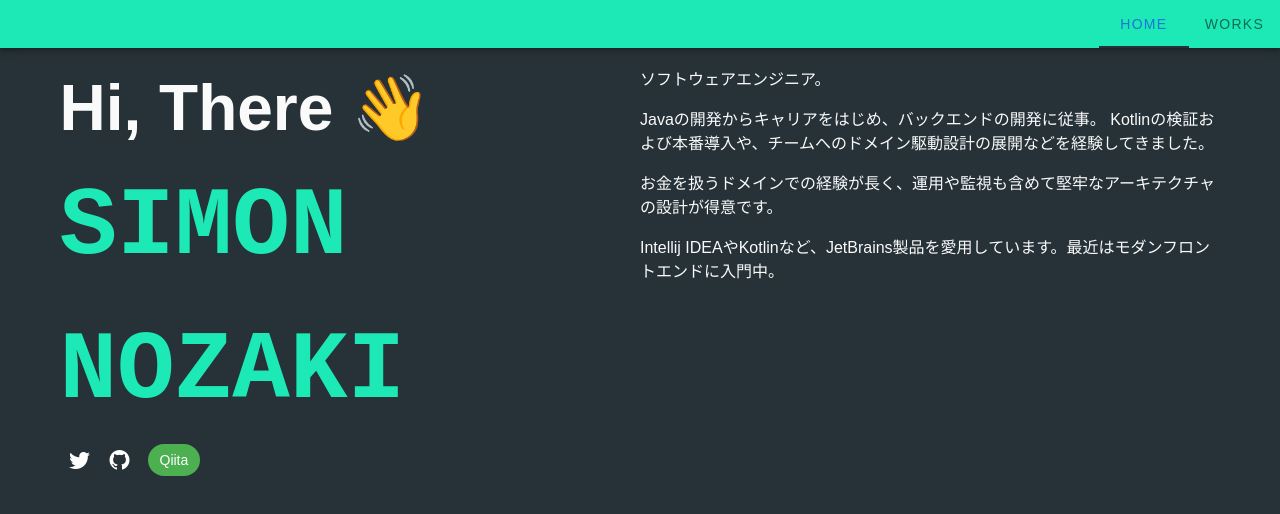
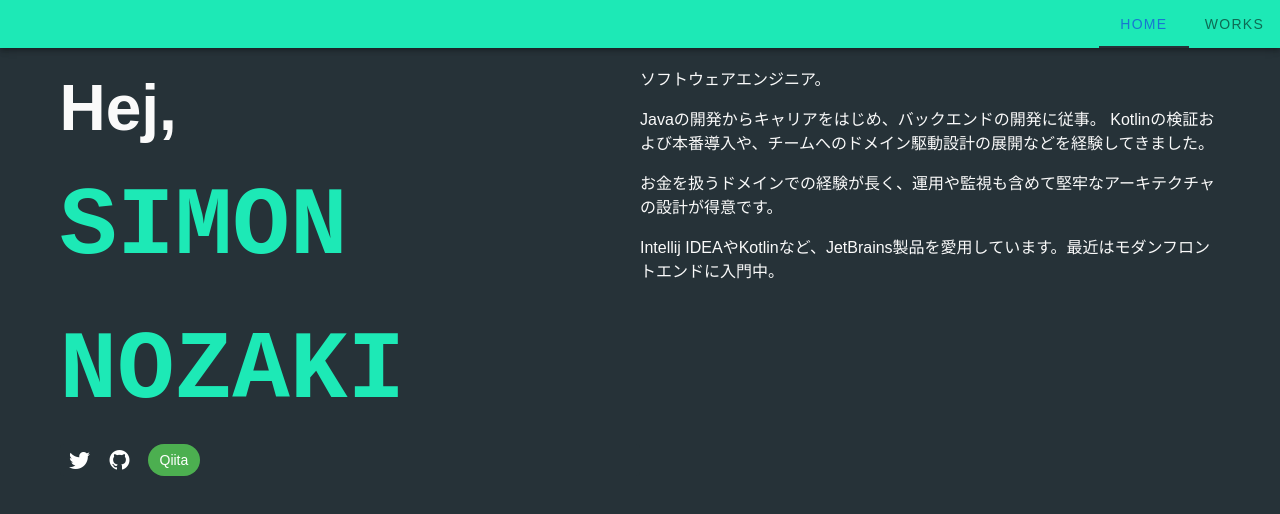
Before and after one commit to simonNozaki/portfolios, a Nuxt app: page / in a window 1280 px wide. Shown: the top 514 px of the page. Built offline with nearby package versions, Linux system fonts and the light colour scheme; a web font is replaced by a local one.

Commit message:
chore: meta、タイトルの変更

```diff
--- a/layouts/default.vue
+++ b/layouts/default.vue
@@ -5,7 +5,7 @@
       <v-container class="mx-auto">
         <v-row no-gutters>
           <v-col sm="6">
-            <h2 class="body__subtitle">Hi, There 👋</h2>
+            <h2 class="body__subtitle">Hej,</h2>
             <h1 class="body__title">SIMON NOZAKI</h1>
             <v-card flat dark class="blue-grey darken-4">
               <a href="https://twitter.com/catch_all_balls" class="ma-2">
--- a/nuxt.config.js
+++ b/nuxt.config.js
@@ -11,8 +11,7 @@ export default {
 
   // Global page headers: https://go.nuxtjs.dev/config-head
   head: {
-    titleTemplate: '%s - portfolio',
-    title: 'portfolio',
+    title: 'Hej | s9i',
     htmlAttrs: {
       lang: 'en',
     },
```
